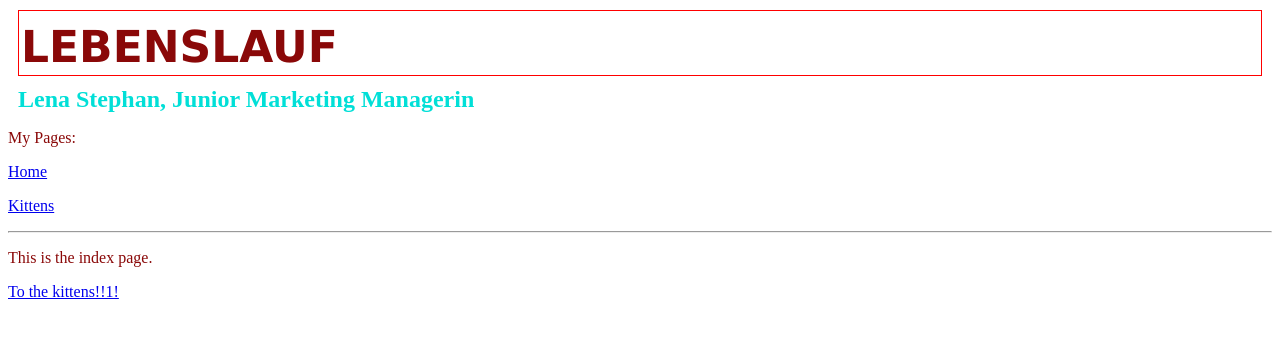
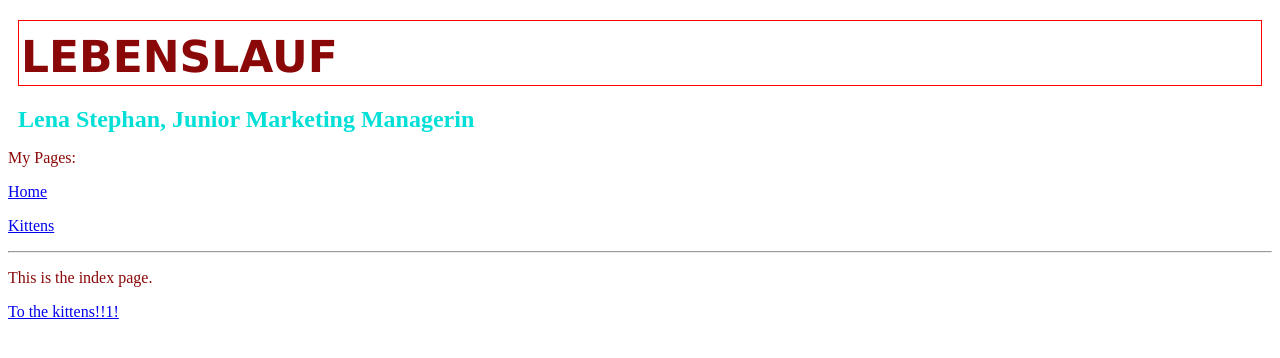
Before and after one commit to Lena231189/Lena231189.github.io, a Jekyll site: the page built from index.html, in a window 1280 px wide. Shown: the top 358 px of the page. Built offline with Jekyll 4.4.1, drawn with Linux system fonts in a browser that asks for light colours.

Commit message:
Update style.css

```diff
--- a/css/style.css
+++ b/css/style.css
@@ -5,7 +5,7 @@ h1 {
     text-transform: uppercase;
 
     border: 1px solid red;
-    margin: 10px;
+    margin: 20px 10px;
     padding: 10px 5px 3px 2px;
 }
 h2 {
```
